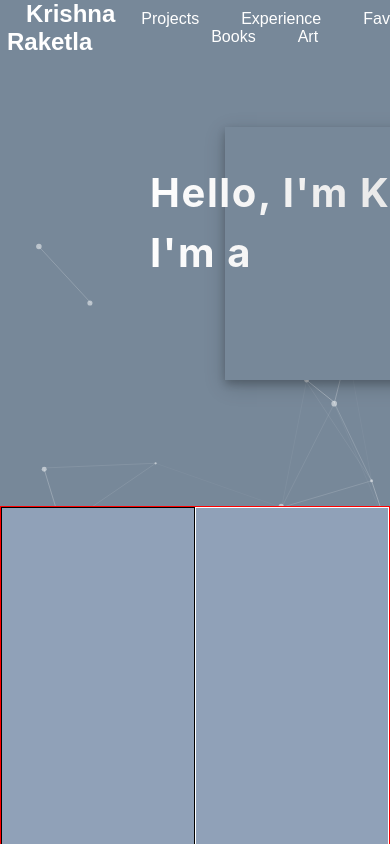
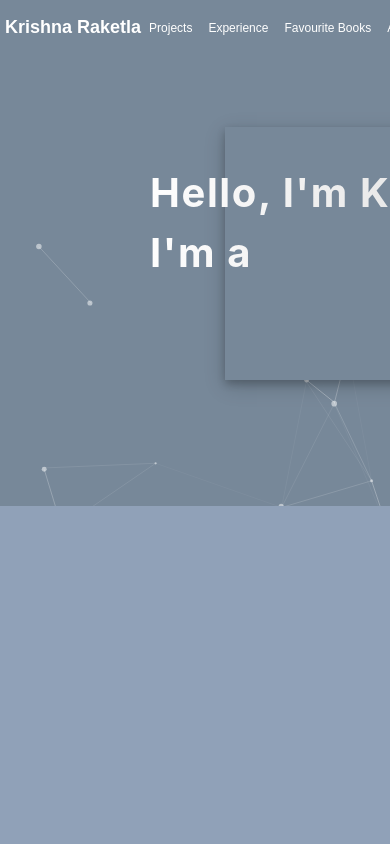
Before and after one commit to krishnaraketla/portfolio, a React (Create React App) app in the folder frontend/: page / in a window 390 px wide. Shown: the top 844 px of the page. Built offline with nearby package versions, Linux system fonts and the light colour scheme; the HTML template or start-up script is replaced by a standard one.

Commit message:
Nav bar adjustments

```diff
--- a/frontend/src/App.css
+++ b/frontend/src/App.css
@@ -1,5 +1,11 @@
 .App {
+  /* border: 2px solid black; */
   text-align: center;
+  display:flex;
+}
+.pages {
+  /* border: 1px solid blue; */
+  flex:1;
 }
 
 #particles-js {
--- a/frontend/src/styles/Home.css
+++ b/frontend/src/styles/Home.css
@@ -2,7 +2,7 @@
     display: flex;
     flex-direction: column; /* Ensures vertical layout */
     height: 200vh;
-    width: 100vw;
+    flex:1;
     min-height: 100vh;
 }
 
--- a/frontend/src/styles/Navbar.css
+++ b/frontend/src/styles/Navbar.css
@@ -6,33 +6,71 @@
     color: white;
     font-family: Arial, sans-serif;
     position: fixed;
-    flex:1;
-    width: 100vw;
+    top: 0;
+    left: 0;
+    width: 100%;
     height: 55px;
     z-index: 5000;
+    padding: 0 20px;
+    box-sizing: border-box;
 }
 
 .navbar-brand {
     font-size: 24px;
     font-weight: bold;
+    flex: 0 0 auto;
 }
 
-.navbar-brand a{
+.navbar-brand a {
     color: white;
     text-decoration: none;
-    padding: 8px 16px;
-    margin-left: 10px;
     transition: color 0.3s;
+}
+
+.navbar-links {
+    display: flex;
+    justify-content: flex-end;
+    flex: 1 1 auto;
 }
 
 .navbar-links a {
     color: white;
     text-decoration: none;
     padding: 8px 16px;
-    margin-left: 10px;
     transition: color 0.3s;
+    white-space: nowrap;
 }
 
 .navbar-links a:hover {
     color: #f0f0f0;
 }
+
+@media (max-width: 768px) {
+    .navbar {
+        padding: 0 10px;
+    }
+
+    .navbar-brand {
+        font-size: 20px;
+    }
+
+    .navbar-links a {
+        font-size: 14px;
+        padding: 6px 12px;
+    }
+}
+
+@media (max-width: 480px) {
+    .navbar {
+        padding: 0 5px;
+    }
+
+    .navbar-brand {
+        font-size: 18px;
+    }
+
+    .navbar-links a {
+        font-size: 12px;
+        padding: 4px 8px;
+    }
+}
--- a/frontend/src/styles/PageSection.css
+++ b/frontend/src/styles/PageSection.css
@@ -1,6 +1,5 @@
 .page-section:nth-child(even){
     display: flex;
-    border: 1px solid red;
     flex:1;
     background-color: var(--background-color);
     z-index: 1000;
@@ -8,7 +7,6 @@
 
 .page-section:nth-child(odd){
     display: flex;
-    border: 1px solid red;
     flex:1;
     background-color: var(--alt-background-color);
     z-index: 1000;
@@ -19,11 +17,11 @@
 }
 
 .page-section-image {
-    border: solid 1px black;
+    /* border: solid 1px black; */
     flex:1;
 }
 
 .page-section-text {
-    border: solid 1px white;
+    /* border: solid 1px white; */
     flex:1;
 }
```
